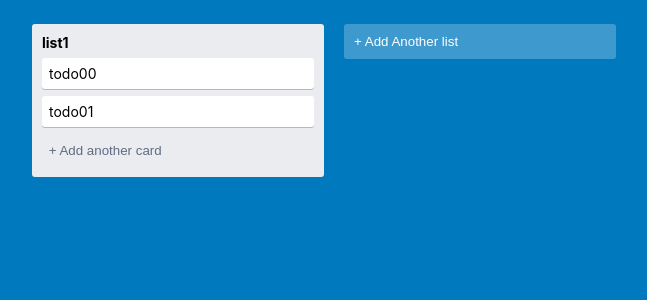
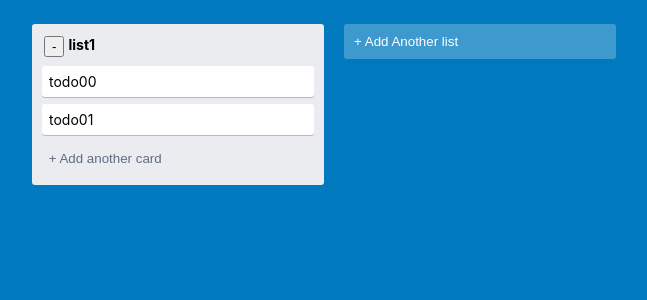
Before and after one commit to ljDevelopment/geekshubs_frontend_03_trello, a React (Create React App) app: page / in a window 1280 px wide. Shown: the top 300 px of the page, without its empty margins (18-665 px from the left). Built offline with nearby package versions, Linux system fonts and the light colour scheme.

Commit message:
Remove list

```diff
--- a/src/components/List.css
+++ b/src/components/List.css
@@ -10,6 +10,13 @@
 
 .listTitle {
 	font-weight: bold;
+	display: flex;
+    flex-direction: row;
+    align-items: flex-start;
+}
+
+.listTitle * {
+	margin: 2px;
 }
 
 .addCardButton {
--- a/src/components/List.jsx
+++ b/src/components/List.jsx
@@ -8,7 +8,12 @@ function List(props) {
 
 	return (
 		<li className="list">
-			<div className="listTitle">{props.list.title}</div>
+			<div className="listTitle">
+				<input type="button" value="-" onClick={() => props.removeList(props.list.id)} />
+				<div>
+					{props.list.title}
+				</div>
+			</div>
 			<ul>
 				{props.cards.map((c, i) => (
 					<Card card={c} key={i} />
@@ -25,6 +30,14 @@ const mapStateToProps = (state, props) => ({
 });
 
 const mapDispatchToProps = (dispatch) => ({
+
+	removeList: (listId) => {
+
+		dispatch({
+			type: 'REMOVE_LIST',
+			listId: listId,
+		});
+	}
 })
 
 const connected = connect(mapStateToProps, mapDispatchToProps)(List);
--- a/src/services/redux/reducer.js
+++ b/src/services/redux/reducer.js
@@ -1,9 +1,9 @@
 const initialState = {
-	board : [
+	board: [
 		{
-			id : 0,
+			id: 0,
 			title: "list1",
-			cards :
+			cards:
 				[
 					{
 						id: 0,
@@ -27,10 +27,9 @@ function reducer(state = initialState, action) {
 		case 'ADD_ITEM':
 			return {
 				...state,
-				board : state.board.map(
+				board: state.board.map(
 					(element) => {
-						if (element.id === action.listId)
-						{
+						if (element.id === action.listId) {
 							element.cards.push(action.payload);
 						}
 						return element;
@@ -41,13 +40,19 @@ function reducer(state = initialState, action) {
 		case 'ADD_LIST':
 			return {
 				...state,
-				board : [
+				board: [
 					...state.board,
 					{
 						...action.payload,
 						cards: []
 					}
 				]
+			}
+
+		case 'REMOVE_LIST':
+			return {
+				...state,
+				board: state.board.filter(l => l.id != action.listId)
 			}
 
 		default:
```
Also changed, not shown: 1 other file (tests, documents, lock files or other folders). Lines whose indentation alone changed are shown as unchanged.
